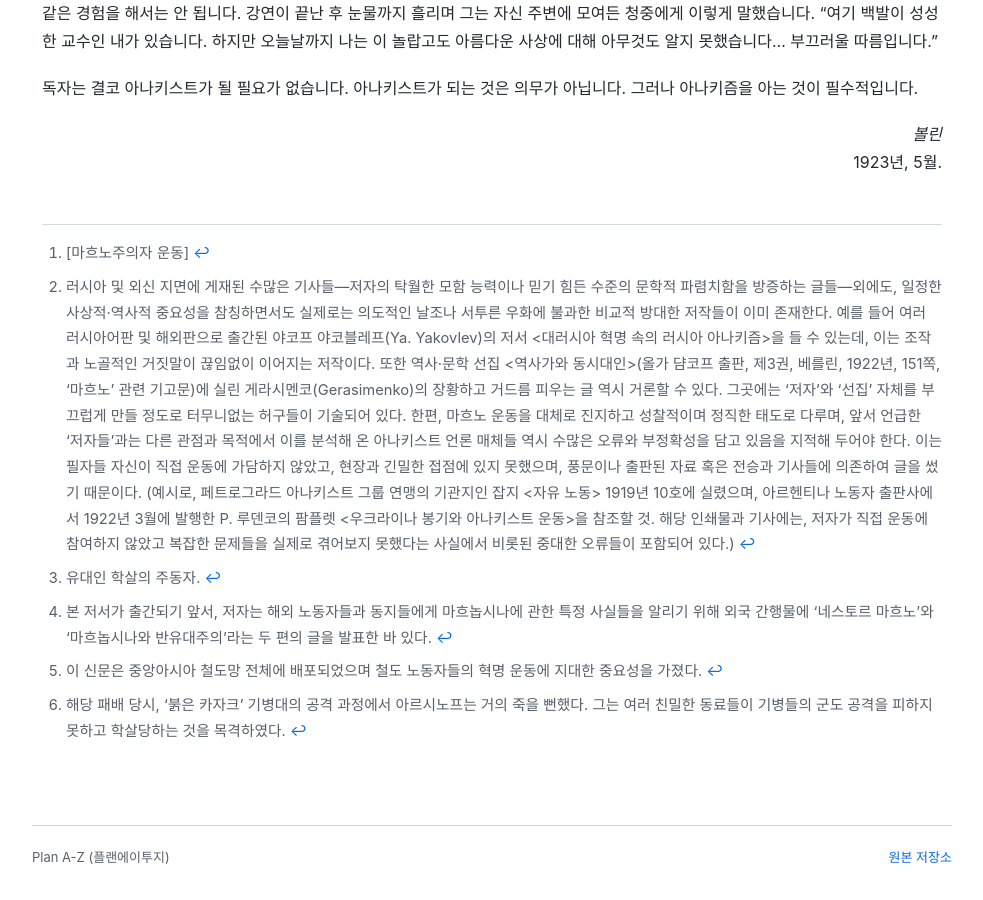
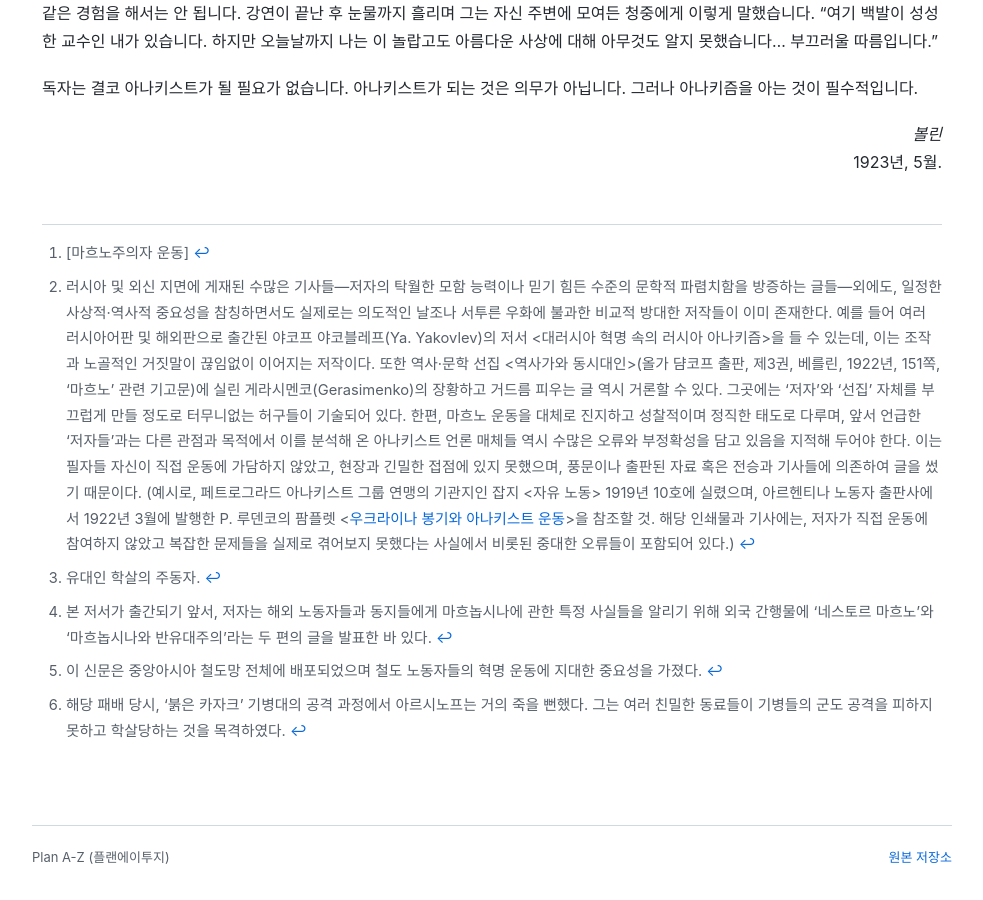
Before and after one commit to Plan-Atoz/translation-work, a Jekyll site: the page built from arshinov/makhno-movement/History of the Makhnovist Movement (Korean).md, in a window 1280 px wide and 900 px high, scrolled down 9211 px. Shown: the whole window, without its empty margins (148-1131 px from the left). Built offline with Jekyll 4.4.1, drawn with Linux system fonts in a browser that asks for light colours; our own code applies the rules of GitHub Pages for plain Markdown files; part of the change alters nothing that is shown.

```diff
--- a/arshinov/makhno-movement/History of the Makhnovist Movement (Korean).md
+++ b/arshinov/makhno-movement/History of the Makhnovist Movement (Korean).md
@@ -171,7 +171,7 @@
 1923년, 5월.</div>
 
 [^1]: [마흐노주의자 운동]
-[^2]: 러시아 및 외신 지면에 게재된 수많은 기사들—저자의 탁월한 모함 능력이나 믿기 힘든 수준의 문학적 파렴치함을 방증하는 글들—외에도, 일정한 사상적·역사적 중요성을 참칭하면서도 실제로는 의도적인 날조나 서투른 우화에 불과한 비교적 방대한 저작들이 이미 존재한다. 예를 들어 여러 러시아어판 및 해외판으로 출간된 야코프 야코블레프(Ya. Yakovlev)의 저서 &lt;대러시아 혁명 속의 러시아 아나키즘&gt;을 들 수 있는데, 이는 조작과 노골적인 거짓말이 끊임없이 이어지는 저작이다. 또한 역사·문학 선집 &lt;역사가와 동시대인&gt;(올가 댬코프 출판, 제3권, 베를린, 1922년, 151쪽, '마흐노' 관련 기고문)에 실린 게라시멘코(Gerasimenko)의 장황하고 거드름 피우는 글 역시 거론할 수 있다. 그곳에는 '저자'와 '선집' 자체를 부끄럽게 만들 정도로 터무니없는 허구들이 기술되어 있다. 한편, 마흐노 운동을 대체로 진지하고 성찰적이며 정직한 태도로 다루며, 앞서 언급한 '저자들'과는 다른 관점과 목적에서 이를 분석해 온 아나키스트 언론 매체들 역시 수많은 오류와 부정확성을 담고 있음을 지적해 두어야 한다. 이는 필자들 자신이 직접 운동에 가담하지 않았고, 현장과 긴밀한 접점에 있지 못했으며, 풍문이나 출판된 자료 혹은 전승과 기사들에 의존하여 글을 썼기 때문이다. (예시로, 페트로그라드 아나키스트 그룹 연맹의 기관지인 잡지 &lt;자유 노동&gt; 1919년 10호에 실렸으며, 아르헨티나 노동자 출판사에서 1922년 3월에 발행한 P. 루덴코의 팜플렛 &lt;우크라이나 봉기와 아나키스트 운동&gt;을 참조할 것. 해당 인쇄물과 기사에는, 저자가 직접 운동에 참여하지 않았고 복잡한 문제들을 실제로 겪어보지 못했다는 사실에서 비롯된 중대한 오류들이 포함되어 있다.)
+[^2]: 러시아 및 외신 지면에 게재된 수많은 기사들—저자의 탁월한 모함 능력이나 믿기 힘든 수준의 문학적 파렴치함을 방증하는 글들—외에도, 일정한 사상적·역사적 중요성을 참칭하면서도 실제로는 의도적인 날조나 서투른 우화에 불과한 비교적 방대한 저작들이 이미 존재한다. 예를 들어 여러 러시아어판 및 해외판으로 출간된 야코프 야코블레프(Ya. Yakovlev)의 저서 &lt;대러시아 혁명 속의 러시아 아나키즘&gt;을 들 수 있는데, 이는 조작과 노골적인 거짓말이 끊임없이 이어지는 저작이다. 또한 역사·문학 선집 &lt;역사가와 동시대인&gt;(올가 댬코프 출판, 제3권, 베를린, 1922년, 151쪽, '마흐노' 관련 기고문)에 실린 게라시멘코(Gerasimenko)의 장황하고 거드름 피우는 글 역시 거론할 수 있다. 그곳에는 '저자'와 '선집' 자체를 부끄럽게 만들 정도로 터무니없는 허구들이 기술되어 있다. 한편, 마흐노 운동을 대체로 진지하고 성찰적이며 정직한 태도로 다루며, 앞서 언급한 '저자들'과는 다른 관점과 목적에서 이를 분석해 온 아나키스트 언론 매체들 역시 수많은 오류와 부정확성을 담고 있음을 지적해 두어야 한다. 이는 필자들 자신이 직접 운동에 가담하지 않았고, 현장과 긴밀한 접점에 있지 못했으며, 풍문이나 출판된 자료 혹은 전승과 기사들에 의존하여 글을 썼기 때문이다. (예시로, 페트로그라드 아나키스트 그룹 연맹의 기관지인 잡지 &lt;자유 노동&gt; 1919년 10호에 실렸으며, 아르헨티나 노동자 출판사에서 1922년 3월에 발행한 P. 루덴코의 팜플렛 &lt;[우크라이나 봉기와 아나키스트 운동](https://rev-lib.com/na-ukraine-povstanchestvo-i-anarhicheskoe-dvizhenie/)&gt;을 참조할 것. 해당 인쇄물과 기사에는, 저자가 직접 운동에 참여하지 않았고 복잡한 문제들을 실제로 겪어보지 못했다는 사실에서 비롯된 중대한 오류들이 포함되어 있다.)
 [^3]: 유대인 학살의 주동자.
 [^4]: 본 저서가 출간되기 앞서, 저자는 해외 노동자들과 동지들에게 마흐놉시나에 관한 특정 사실들을 알리기 위해 외국 간행물에 '네스토르 마흐노'와 '마흐놉시나와 반유대주의'라는 두 편의 글을 발표한 바 있다.
 [^5]: 이 신문은 중앙아시아 철도망 전체에 배포되었으며 철도 노동자들의 혁명 운동에 지대한 중요성을 가졌다.
```
